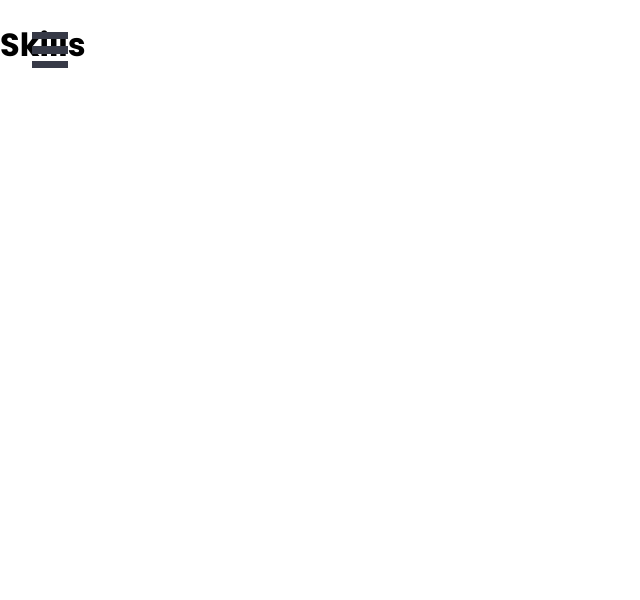
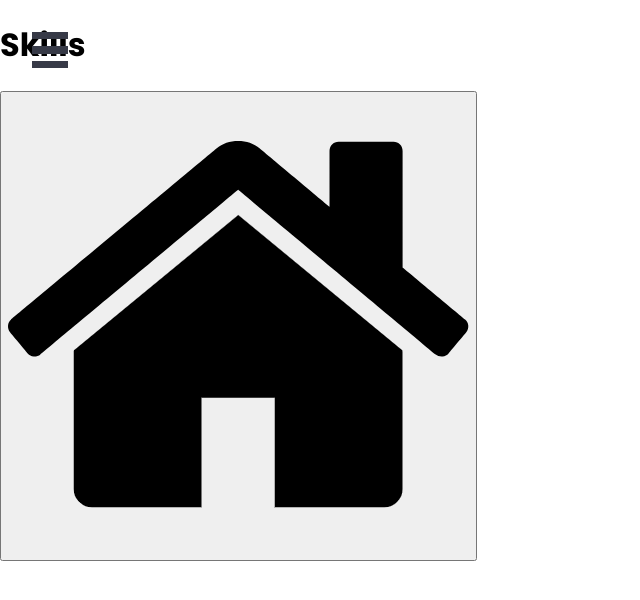
Before and after one commit to Presssure/portfolio, a React (Create React App) app: page /#/skills in a window 1280 px wide. Shown: the top 600 px of the page, without its empty margins (0-640 px from the left). Built offline with nearby package versions, Linux system fonts and the light colour scheme.

Commit message:
fixed merge issues

```diff
--- a/src/App.js
+++ b/src/App.js
@@ -21,6 +21,7 @@ const App = () => {
           <Route path="/contact" exact element={<Contact />} />
 
         </Routes>
+        <GoHome/>
       </HashRouter>
       {/* <h1>test</h1> */}
     </div>
--- a/src/components/GoHome/GoHome.jsx
+++ b/src/components/GoHome/GoHome.jsx
@@ -5,6 +5,9 @@ import homeBlack from './../../assets/home_black.png';
 // Only to test programtic naigation
 const GoHome = ()=>{
 
+    // navigateToHome=()=>{
+
+    // }
     return(
         <button>
             <img className={styles['go-home-btn']} src={homeBlack} alt='home icon'/>
```
